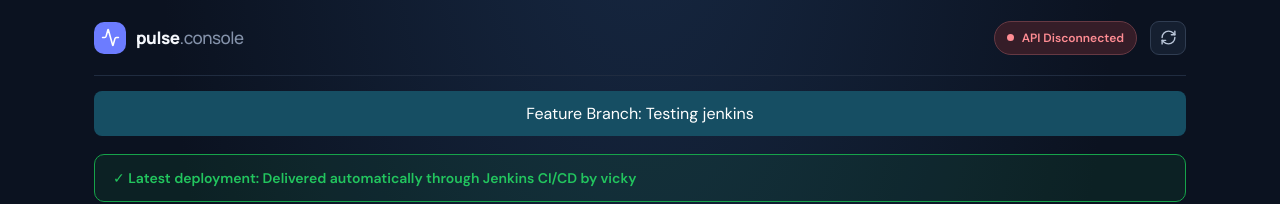
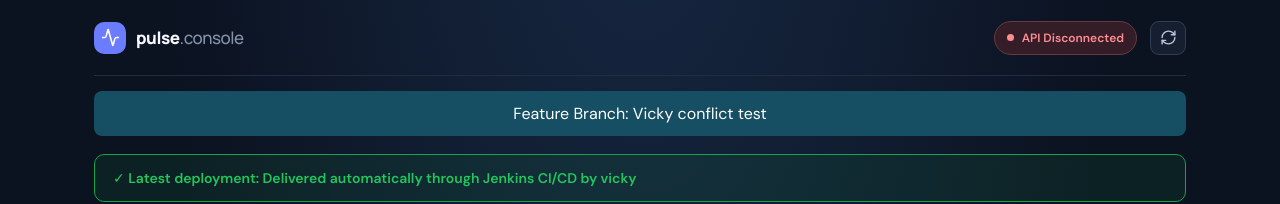
Before and after one commit to vickybharathi8-bit/Trial, a React (Vite) app in the folder frontend/: page / in a window 1280 px wide. Shown: the top 204 px of the page. Built offline with nearby package versions, Linux system fonts and the light colour scheme; no server answers.

Commit message:
Changes to first

```diff
--- a/frontend/src/App.jsx
+++ b/frontend/src/App.jsx
@@ -107,7 +107,7 @@ export default function App() {
   borderRadius: "8px",
   textAlign: "center"
 }}>
-  Feature Branch: Testing jenkins
+  Feature Branch: Vicky conflict test
 </div>
 
             <div style={{
```
